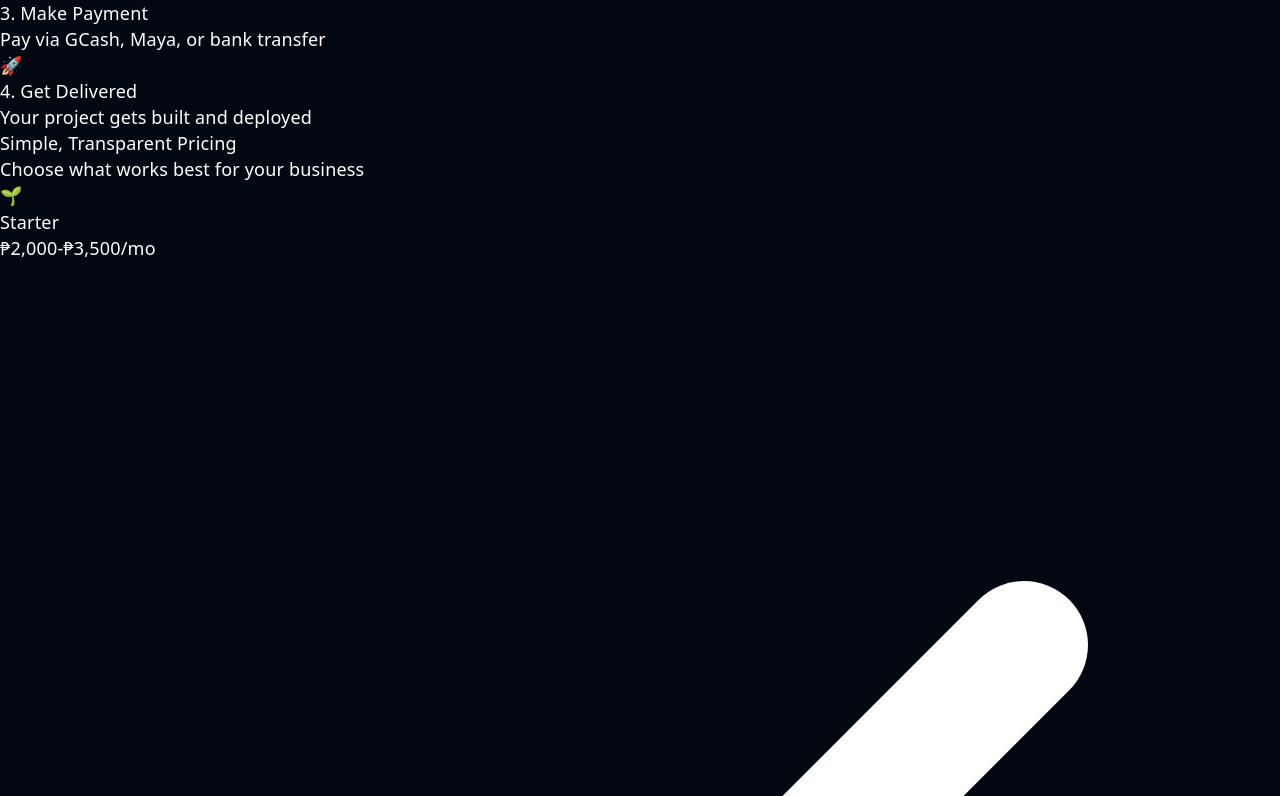
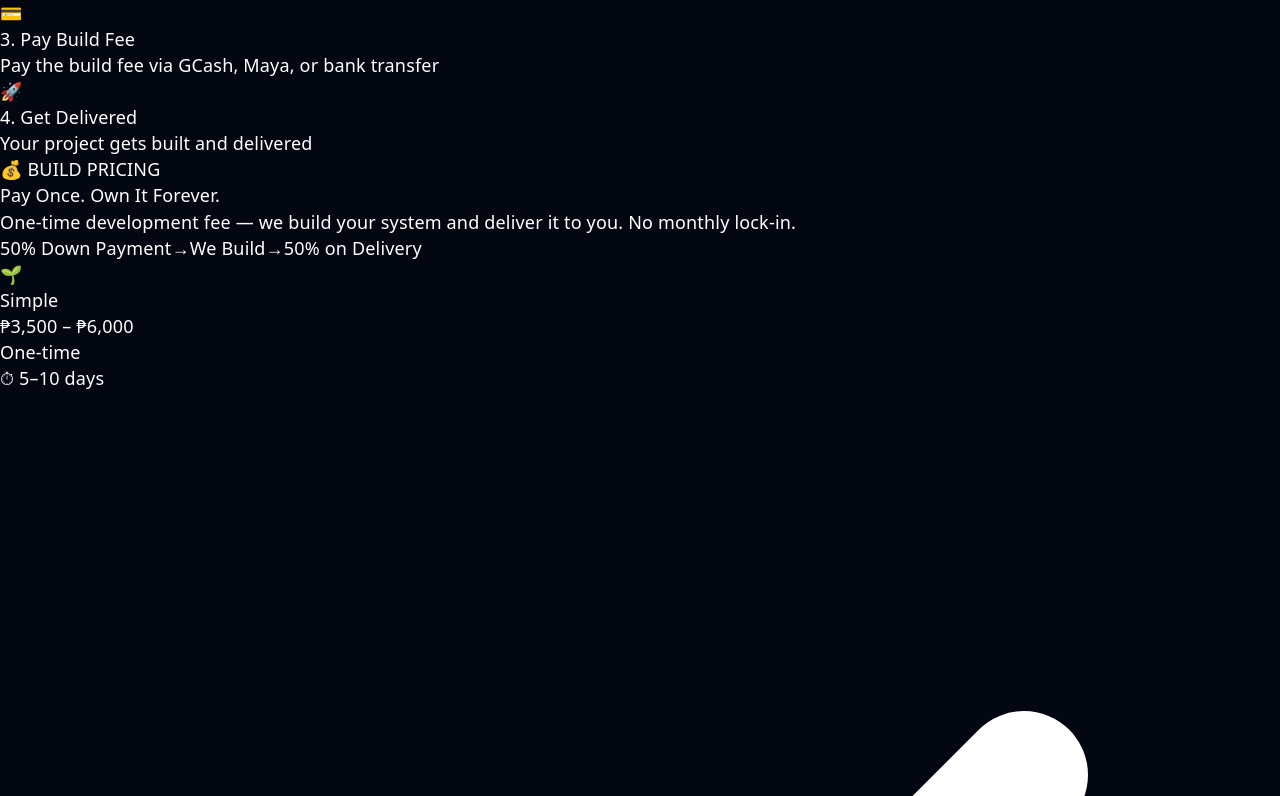
Before and after one commit to cronzph/AGENCY-WEBSITE, a React (Vite) app: page / in a window 1280 px wide. Shown: the part 1044-1840 px from the top of the page. Built offline with nearby package versions, Linux system fonts and the light colour scheme; no server answers; the database is empty.

Commit message:
feat: initialize project documentation and landing page scaffold

```diff
--- a/src/pages/public/Landing.jsx
+++ b/src/pages/public/Landing.jsx
@@ -116,55 +116,132 @@ const Landing = () => {
     { icon: '📊', title: 'Business Dashboard', desc: 'Real-time analytics and insights for smarter decisions' },
   ];
 
-  const pricingTiers = [
+  const buildTiers = [
+    {
+      icon: '🌱',
+      name: 'Simple',
+      price: '₱3,500 – ₱6,000',
+      label: 'One-time',
+      delivery: '5–10 days',
+      features: [
+        'Landing page / single-page site',
+        'Contact or inquiry form',
+        'Mobile responsive design',
+        'Basic SEO setup',
+      ],
+      payment: '50% down / 50% on delivery',
+    },
+    {
+      icon: '🔧',
+      name: 'Standard',
+      price: '₱8,000 – ₱40,000',
+      label: 'One-time',
+      delivery: '15–30 days',
+      features: [
+        'Multi-page website or web app',
+        'User authentication & roles',
+        'Admin dashboard',
+        'Basic reports & analytics',
+        'Database integration',
+      ],
+      payment: '50% down / 50% on delivery',
+      recommended: true,
+    },
+    {
+      icon: '⚙️',
+      name: 'Advanced',
+      price: '₱25,000 – ₱90,000',
+      label: 'One-time',
+      delivery: '30–60 days',
+      features: [
+        'Full business system',
+        'Multi-role access control',
+        'AI-powered features',
+        'Advanced analytics & reports',
+        'Third-party integrations',
+        'Real-time notifications',
+      ],
+      payment: '50% down / 50% on delivery',
+    },
+    {
+      icon: '🏢',
+      name: 'Enterprise',
+      price: '₱60,000+',
+      label: 'Custom quote',
+      delivery: '60+ days',
+      features: [
+        'Multi-system integration',
+        'Custom API development',
+        'Scalable architecture',
+        'Dedicated project manager',
+        'Priority build queue',
+        'Extended warranty',
+      ],
+      payment: 'Milestone-based payments',
+    },
+  ];
+
+  const scopePricing = [
+    { scope: 'Landing Page (1 page)', price: '₱3,500 – ₱6,000', delivery: '5–7 days', complexity: 'Simple' },
+    { scope: 'Multi-page Website', price: '₱8,000 – ₱18,000', delivery: '10–15 days', complexity: 'Standard' },
+    { scope: 'Booking / Appointment System', price: '₱10,000 – ₱22,000', delivery: '15–25 days', complexity: 'Standard' },
+    { scope: 'Inventory System', price: '₱12,000 – ₱30,000', delivery: '20–30 days', complexity: 'Standard–Advanced' },
+    { scope: 'POS System', price: '₱15,000 – ₱40,000', delivery: '20–40 days', complexity: 'Standard–Advanced' },
+    { scope: 'Custom Dashboard', price: '₱12,000 – ₱30,000', delivery: '15–30 days', complexity: 'Standard–Advanced' },
+    { scope: 'Payroll / HR System', price: '₱25,000 – ₱60,000', delivery: '30–50 days', complexity: 'Advanced' },
+    { scope: 'Mobile App (Hybrid)', price: '₱40,000 – ₱90,000', delivery: '40–60 days', complexity: 'Advanced' },
+    { scope: 'Full Custom System', price: '₱60,000+', delivery: '60+ days', complexity: 'Enterprise' },
+  ];
+
+  const maintenanceTiers = [
     {
       icon: '🌱',
       name: 'Starter',
-      price: '₱2,000-₱3,500/mo',
+      price: '₱2,000–₱3,500/mo',
       features: [
-        'Hosting & uptime',
+        'Hosting & uptime monitoring',
         'Critical bug fixes',
         '1 minor update/month',
-        'FB support (48hr)'
+        'FB support (48hr response)'
       ]
     },
     {
       icon: '🚀',
       name: 'Growth',
-      price: '₱5,000-₱8,000/mo',
+      price: '₱5,000–₱8,000/mo',
       features: [
         'Everything in Starter',
         '3 minor updates/month',
         '1 major update/quarter',
         '24hr support',
-        'Monthly analytics'
+        'Monthly analytics report'
       ],
       recommended: true
     },
     {
       icon: '💼',
       name: 'Business',
-      price: '₱15,000-₱25,000/mo',
+      price: '₱15,000–₱25,000/mo',
       features: [
         'Everything in Growth',
         'Unlimited minor updates',
         '2 major updates/month',
         '12hr priority support',
-        'AI features',
+        'AI features included',
         '1 new feature/month'
       ]
     },
     {
       icon: '🏢',
       name: 'Enterprise',
-      price: '₱30,000-₱50,000/mo',
+      price: '₱30,000–₱50,000/mo',
       features: [
         'Everything in Business',
         'Unlimited major updates',
-        '7-day support',
-        'Weekly reports',
+        '7-day support coverage',
+        'Weekly progress reports',
         'Features on request',
-        'DB backup'
+        'Database backup & recovery'
       ]
     },
   ];
@@ -255,7 +332,7 @@ const Landing = () => {
             </span>
           </h1>
           <p className="text-xl md:text-2xl text-gray-300 mb-10 max-w-3xl mx-auto">
-            From websites to full business systems — we build custom digital solutions for Filipino businesses.
+            Build modern digital solutions for your business.
           </p>
           <div className="flex flex-col sm:flex-row gap-4 justify-center">
             <Link to="/inquiry" className="px-8 py-4 bg-blue-600 hover:bg-blue-500 text-white rounded-xl font-semibold text-lg transition-all hover:scale-105">
@@ -265,6 +342,9 @@ const Landing = () => {
               Track Your Project
             </Link>
           </div>
+          <p className="mt-4 text-gray-400 text-sm">
+            One-time build. You own it. No monthly lock-in.
+          </p>
         </div>
       </section>
 
@@ -299,9 +379,9 @@ const Landing = () => {
           <div className="flex flex-col md:flex-row items-center justify-center gap-4 md:gap-0">
             {[
               { step: 1, icon: '📝', title: 'Submit Inquiry', desc: "Tell us about your project via our simple form" },
-              { step: 2, icon: '📄', title: 'Get Proposal', desc: 'Receive a detailed proposal with pricing within 24 hours' },
-              { step: 3, icon: '💳', title: 'Make Payment', desc: 'Pay via GCash, Maya, or bank transfer' },
-              { step: 4, icon: '🚀', title: 'Get Delivered', desc: 'Your project gets built and deployed' },
+              { step: 2, icon: '📄', title: 'Get Build Proposal', desc: 'Receive a detailed build proposal with pricing within 24 hours' },
+              { step: 3, icon: '💳', title: 'Pay Build Fee', desc: 'Pay the build fee via GCash, Maya, or bank transfer' },
+              { step: 4, icon: '🚀', title: 'Get Delivered', desc: 'Your project gets built and delivered' },
             ].map((item, idx) => (
               <div key={idx} className="flex flex-col items-center">
                 <div className="w-20 h-20 bg-gradient-to-br from-blue-600 to-purple-600 rounded-2xl flex items-center justify-center text-3xl shadow-lg mb-4">
@@ -318,27 +398,48 @@ const Landing = () => {
         </div>
       </section>
 
-      {/* Pricing Section */}
+      {/* Build Pricing Section - PRIMARY */}
       <section id="pricing" className="py-20 bg-gray-800/50">
         <div className="max-w-7xl mx-auto px-4">
-          <h2 className="text-4xl font-bold text-center mb-4 text-white">Simple, Transparent Pricing</h2>
-          <p className="text-gray-300 text-center mb-12">Choose what works best for your business</p>
+          <div className="text-center mb-12">
+            <span className="inline-block px-4 py-1.5 bg-blue-600/20 text-blue-400 text-sm font-semibold rounded-full mb-4">
+              💰 BUILD PRICING
+            </span>
+            <h2 className="text-4xl font-bold mb-4 text-white">Pay Once. Own It Forever.</h2>
+            <p className="text-gray-300 max-w-2xl mx-auto">
+              One-time development fee — we build your system and deliver it to you. No monthly lock-in.
+            </p>
+          </div>
+
+          {/* Payment Split Banner */}
+          <div className="flex items-center justify-center gap-3 mb-10">
+            <div className="flex items-center gap-2 px-4 py-2 bg-gray-900 border border-gray-700 rounded-full text-sm">
+              <span className="w-2 h-2 bg-blue-400 rounded-full"></span>
+              <span className="text-gray-300">50% Down Payment</span>
+              <span className="text-gray-500">→</span>
+              <span className="text-gray-300">We Build</span>
+              <span className="text-gray-500">→</span>
+              <span className="text-gray-300">50% on Delivery</span>
+            </div>
+          </div>
 
           <div className="grid grid-cols-1 md:grid-cols-2 lg:grid-cols-4 gap-6 mb-8">
-            {pricingTiers.map((tier, idx) => (
+            {buildTiers.map((tier, idx) => (
               <div
                 key={idx}
-                className={`relative bg-gray-800 border rounded-xl p-6 transition-all hover:transform hover:-translate-y-1 ${tier.recommended ? 'border-blue-500 ring-2 ring-blue-500/20' : 'border-gray-700'}`}
+                className={`relative bg-gray-800 border rounded-xl p-6 transition-all hover:transform hover:-translate-y-1 duration-300 flex flex-col ${tier.recommended ? 'border-blue-500 ring-2 ring-blue-500/20' : 'border-gray-700'}`}
               >
                 {tier.recommended && (
                   <div className="absolute -top-3 left-1/2 -translate-x-1/2 px-3 py-1 bg-blue-600 text-white text-xs font-semibold rounded-full">
-                    Recommended
+                    Most Popular
                   </div>
                 )}
-                <div className="text-4xl mb-4">{tier.icon}</div>
+                <div className="text-4xl mb-3">{tier.icon}</div>
                 <h3 className="text-xl font-bold mb-1 text-white">{tier.name}</h3>
-                <p className="text-2xl font-bold text-blue-400 mb-4">{tier.price}</p>
-                <ul className="space-y-2">
+                <p className="text-2xl font-bold text-blue-400 mb-1">{tier.price}</p>
+                <p className="text-xs text-gray-500 mb-1">{tier.label}</p>
+                <p className="text-xs text-gray-400 mb-4">⏱ {tier.delivery}</p>
+                <ul className="space-y-2 mb-6 flex-1">
                   {tier.features.map((feature, fIdx) => (
                     <li key={fIdx} className="text-gray-300 text-sm flex items-center gap-2">
                       <svg className="w-4 h-4 text-green-400 flex-shrink-0" fill="currentColor" viewBox="0 0 20 20">
@@ -348,13 +449,66 @@ const Landing = () => {
                     </li>
                   ))}
                 </ul>
+                <p className="text-xs text-gray-500 mb-4 border-t border-gray-700 pt-3">{tier.payment}</p>
+                <Link to="/inquiry" className="block text-center px-4 py-2.5 bg-blue-600 hover:bg-blue-500 text-white rounded-lg font-medium text-sm transition-all hover:scale-105">
+                  Start Project
+                </Link>
               </div>
             ))}
           </div>
 
-          <p className="text-center text-gray-300">
-            Or choose <span className="text-white font-semibold">Build Only</span> — one-time payment, no monthly fees
+          <p className="text-center text-gray-400 text-sm">
+            ✅ All builds include a <span className="text-white font-medium">30-day bug fix warranty</span> — free of charge.
           </p>
+        </div>
+      </section>
+
+      {/* Per-Scope Pricing Table */}
+      <section id="scope-pricing" className="py-20 bg-gray-950">
+        <div className="max-w-5xl mx-auto px-4">
+          <h2 className="text-4xl font-bold text-center mb-4 text-white">Pricing Per Scope</h2>
+          <p className="text-gray-300 text-center mb-12 max-w-2xl mx-auto">
+            See estimated build costs per project type. Exact pricing depends on features — submit an inquiry for a free detailed proposal.
+          </p>
+
+          <div className="overflow-x-auto">
+            <table className="min-w-full bg-gray-900 border border-gray-700 rounded-xl">
+              <thead>
+                <tr className="bg-gray-800">
+                  <th className="p-4 border-b border-gray-700 text-left text-white font-semibold">Scope / Project Type</th>
+                  <th className="p-4 border-b border-gray-700 text-left text-white font-semibold">Price Range</th>
+                  <th className="p-4 border-b border-gray-700 text-left text-white font-semibold">Est. Delivery</th>
+                  <th className="p-4 border-b border-gray-700 text-left text-white font-semibold">Complexity</th>
+                </tr>
+              </thead>
+              <tbody>
+                {scopePricing.map((item, idx) => (
+                  <tr key={idx} className={idx % 2 === 0 ? 'bg-gray-900' : 'bg-gray-800/50'}>
+                    <td className="p-4 border-t border-gray-800 text-gray-200 font-medium">{item.scope}</td>
+                    <td className="p-4 border-t border-gray-800 text-blue-400 font-semibold">{item.price}</td>
+                    <td className="p-4 border-t border-gray-800 text-gray-300">{item.delivery}</td>
+                    <td className="p-4 border-t border-gray-800">
+                      <span className={`px-2 py-1 rounded text-xs font-medium ${
+                        item.complexity === 'Simple' ? 'bg-green-900/30 text-green-400' :
+                        item.complexity === 'Standard' ? 'bg-blue-900/30 text-blue-400' :
+                        item.complexity === 'Advanced' ? 'bg-purple-900/30 text-purple-400' :
+                        item.complexity === 'Enterprise' ? 'bg-orange-900/30 text-orange-400' :
+                        'bg-blue-900/30 text-blue-400'
+                      }`}>
+                        {item.complexity}
+                      </span>
+                    </td>
+                  </tr>
+                ))}
+              </tbody>
+            </table>
+          </div>
+
+          <div className="mt-6 text-center">
+            <Link to="/inquiry" className="inline-block px-8 py-3 bg-blue-600 hover:bg-blue-500 text-white rounded-lg font-medium transition-all hover:scale-105">
+              Get a Free Detailed Proposal
+            </Link>
+          </div>
         </div>
       </section>
 
@@ -500,69 +654,92 @@ const Landing = () => {
         </div>
       </section>
 
-      {/* Build Only Section */}
-      <section id="build-only" className="py-20 bg-gray-800/50">
+      {/* Optional Maintenance Plans */}
+      <section id="maintenance" className="py-20 bg-gray-800/50">
         <div className="max-w-7xl mx-auto px-4">
-          <h2 className="text-4xl font-bold text-center mb-4 text-white">Build Only Option</h2>
-          <p className="text-gray-300 text-center mb-12 max-w-2xl mx-auto">
-            One-time payment for clients who prefer to maintain their systems themselves
-          </p>
+          <div className="text-center mb-12">
+            <span className="inline-block px-4 py-1.5 bg-purple-600/20 text-purple-400 text-sm font-semibold rounded-full mb-4">
+              🔧 OPTIONAL ADD-ON
+            </span>
+            <h2 className="text-4xl font-bold mb-4 text-white">Maintenance & Support Plans</h2>
+            <p className="text-gray-300 max-w-2xl mx-auto">
+              After your build is delivered, keep your system updated and supported with an optional monthly plan.
+            </p>
+          </div>
 
-          <div className="bg-gray-900 border border-gray-700 rounded-xl p-8">
-            <h3 className="text-2xl font-bold text-white mb-4">One-Time Payment Model</h3>
-            <p className="text-gray-300 mb-6">
-              Pay once for development and own the system outright. No monthly fees, no recurring costs.
-            </p>
+          <div className="grid grid-cols-1 md:grid-cols-2 lg:grid-cols-4 gap-5 mb-8">
+            {maintenanceTiers.map((tier, idx) => (
+              <div
+                key={idx}
+                className={`relative bg-gray-800 border rounded-xl p-5 transition-all hover:transform hover:-translate-y-1 duration-300 ${tier.recommended ? 'border-purple-500 ring-2 ring-purple-500/20' : 'border-gray-700'}`}
+              >
+                {tier.recommended && (
+                  <div className="absolute -top-3 left-1/2 -translate-x-1/2 px-3 py-1 bg-purple-600 text-white text-xs font-semibold rounded-full">
+                    Recommended
+                  </div>
+                )}
+                <div className="text-3xl mb-2">{tier.icon}</div>
+                <h3 className="text-lg font-bold mb-1 text-white">{tier.name}</h3>
+                <p className="text-xl font-bold text-purple-400 mb-4">{tier.price}</p>
+                <ul className="space-y-2">
+                  {tier.features.map((feature, fIdx) => (
+                    <li key={fIdx} className="text-gray-300 text-sm flex items-center gap-2">
+                      <svg className="w-4 h-4 text-green-400 flex-shrink-0" fill="currentColor" viewBox="0 0 20 20">
+                        <path fillRule="evenodd" d="M16.707 5.293a1 1 0 010 1.414l-8 8a1 1 0 01-1.414 0l-4-4a1 1 0 011.414-1.414L8 12.586l7.293-7.293a1 1 0 011.414 0z" clipRule="evenodd" />
+                      </svg>
+                      {feature}
+                    </li>
+                  ))}
+                </ul>
+              </div>
+            ))}
+          </div>
 
-            <div className="mb-6">
-              <h3 className="text-xl font-bold text-white mb-2">Why SaaS is Recommended</h3>
-              <ul className="space-y-2 text-gray-300 list-disc pl-5">
-                <li>Continuous updates and improvements</li>
-                <li>Priority support when issues arise</li>
-                <li>Regular security patches and maintenance</li>
-                <li>Scalability as your business grows</li>
-                <li>Access to new features as they're developed</li>
-              </ul>
-            </div>
-
-            <div className="mb-6">
-              <h3 className="text-xl font-bold text-white mb-2">Per-Issue Pricing (After 30-Day Warranty)</h3>
-              <p className="text-gray-400 text-sm mb-4">
-                Issues fixed during the 30-day warranty period are FREE. After that:
-              </p>
-              <table className="w-full text-left text-gray-300">
+          <div className="bg-gray-900 border border-gray-700 rounded-xl p-6 mb-6">
+            <h3 className="text-lg font-bold text-white mb-4">💡 No Maintenance Plan? Here's what fixes cost after the 30-day warranty:</h3>
+            <div className="overflow-x-auto">
+              <table className="w-full text-left text-gray-300 text-sm">
                 <thead>
                   <tr>
-                    <th className="p-3 border-b">Bug Type</th>
-                    <th className="p-3 border-b">Free Period</th>
-                    <th className="p-3 border-b">After 30 Days</th>
+                    <th className="p-3 border-b border-gray-700 text-white">Bug Type</th>
+                    <th className="p-3 border-b border-gray-700 text-white">Warranty (30 days)</th>
+                    <th className="p-3 border-b border-gray-700 text-white">After Warranty</th>
+                    <th className="p-3 border-b border-gray-700 text-white">With Plan</th>
                   </tr>
                 </thead>
                 <tbody>
                   <tr>
-                    <td className="p-3 border-t">Minor (cosmetic)</td>
-                    <td className="p-3 border-t">30 days ✅</td>
-                    <td className="p-3 border-t">FREE always</td>
+                    <td className="p-3 border-t border-gray-800">Minor (cosmetic)</td>
+                    <td className="p-3 border-t border-gray-800 text-green-400">FREE ✅</td>
+                    <td className="p-3 border-t border-gray-800 text-yellow-400">FREE always</td>
+                    <td className="p-3 border-t border-gray-800 text-green-400">Included ✅</td>
                   </tr>
                   <tr>
-                    <td className="p-3 border-t">Medium (broken feature)</td>
-                    <td className="p-3 border-t">30 days ✅</td>
-                    <td className="p-3 border-t">₱1,000-₱2,500</td>
+                    <td className="p-3 border-t border-gray-800">Medium (broken feature)</td>
+                    <td className="p-3 border-t border-gray-800 text-green-400">FREE ✅</td>
+                    <td className="p-3 border-t border-gray-800 text-red-400">₱1,000–₱2,500</td>
+                    <td className="p-3 border-t border-gray-800 text-green-400">Included ✅</td>
                   </tr>
                   <tr>
-                    <td className="p-3 border-t">Major (core broken)</td>
-                    <td className="p-3 border-t">30 days ✅</td>
-                    <td className="p-3 border-t">₱2,500-₱5,000</td>
+                    <td className="p-3 border-t border-gray-800">Major (core broken)</td>
+                    <td className="p-3 border-t border-gray-800 text-green-400">FREE ✅</td>
+                    <td className="p-3 border-t border-gray-800 text-red-400">₱2,500–₱5,000</td>
+                    <td className="p-3 border-t border-gray-800 text-green-400">Included ✅</td>
                   </tr>
                   <tr>
-                    <td className="p-3 border-t">Critical (system down)</td>
-                    <td className="p-3 border-t">30 days ✅</td>
-                    <td className="p-3 border-t">₱5,000+</td>
+                    <td className="p-3 border-t border-gray-800">Critical (system down)</td>
+                    <td className="p-3 border-t border-gray-800 text-green-400">FREE ✅</td>
+                    <td className="p-3 border-t border-gray-800 text-red-400">₱5,000+</td>
+                    <td className="p-3 border-t border-gray-800 text-green-400">Included ✅</td>
                   </tr>
                 </tbody>
               </table>
             </div>
           </div>
+
+          <p className="text-center text-gray-400 text-sm">
+            No lock-in. Cancel anytime. Or choose <span className="text-white font-medium">Build Only</span> — you own everything, no recurring fees.
+          </p>
         </div>
       </section>
 
@@ -671,7 +848,7 @@ const Landing = () => {
       {/* Smart Tier Recommender */}
       <section id="tier-recommender" className="py-20 bg-gradient-to-r from-blue-900/30 to-purple-900/30">
         <div className="max-w-7xl mx-auto px-4">
-          <h2 className="text-4xl font-bold text-center mb-4 text-white">Find Your Perfect Plan</h2>
+          <h2 className="text-4xl font-bold text-center mb-4 text-white">Find Your Perfect Maintenance Plan</h2>
           <p className="text-gray-300 text-center mb-12 max-w-2xl mx-auto">
             Answer a few questions to get a personalized recommendation
           </p>
@@ -682,10 +859,10 @@ const Landing = () => {
                 <h3 className="text-xl font-bold text-white mb-4">What's your monthly business revenue?</h3>
                 <div className="grid grid-cols-1 sm:grid-cols-2 gap-4">
                   {[
-                    { value: 'below-50k', label: 'Below ₱50,000', recommended: 'Starter plan' },
-                    { value: '50k-200k', label: '₱50,000 - ₱200,000', recommended: 'Growth plan' },
-                    { value: '200k-500k', label: '₱200,000 - ₱500,000', recommended: 'Business plan' },
-                    { value: '500k-plus', label: '₱500,000+', recommended: 'Enterprise plan' },
+                    { value: 'below-50k', label: 'Below ₱50,000', recommended: 'Starter maintenance' },
+                    { value: '50k-200k', label: '₱50,000 - ₱200,000', recommended: 'Growth maintenance' },
+                    { value: '200k-500k', label: '₱200,000 - ₱500,000', recommended: 'Business maintenance' },
+                    { value: '500k-plus', label: '₱500,000+', recommended: 'Enterprise maintenance' },
                   ].map((option, idx) => (
                     <button
                       key={option.value}
@@ -711,7 +888,7 @@ const Landing = () => {
 
               {recommendedTier && (
                 <div className="text-center py-8 bg-gray-900 border border-gray-700 rounded-xl">
-                  <h3 className="text-2xl font-bold text-white mb-4">Your Recommended Plan</h3>
+                  <h3 className="text-2xl font-bold text-white mb-4">Your Recommended Maintenance Plan</h3>
                   <div className="text-6xl mb-4">{recommendedTier.icon}</div>
                   <h3 className="text-xl font-bold text-blue-400 mb-2">{recommendedTier.name}</h3>
                   <p className="text-2xl font-bold text-white mb-4">{recommendedTier.price}</p>
@@ -738,8 +915,8 @@ const Landing = () => {
       {/* CTA Section */}
       <section className="py-20 bg-gradient-to-r from-blue-900/50 to-purple-900/50">
         <div className="max-w-4xl mx-auto px-4 text-center">
-          <h2 className="text-4xl font-bold mb-4 text-white">Ready to digitize your business?</h2>
-          <p className="text-xl text-gray-300 mb-8">Get started today — free consultation!</p>
+          <h2 className="text-4xl font-bold mb-4 text-white">Ready to build your system?</h2>
+          <p className="text-xl text-gray-300 mb-8">Get a free detailed proposal — no commitment, no monthly lock-in.</p>
           <Link to="/inquiry" className="inline-block px-10 py-4 bg-blue-600 hover:bg-blue-500 text-white rounded-xl font-semibold text-lg transition-all hover:scale-105">
             Start Your Project
           </Link>
```
Also changed, not shown: 1 other file (tests, documents, lock files or other folders).
